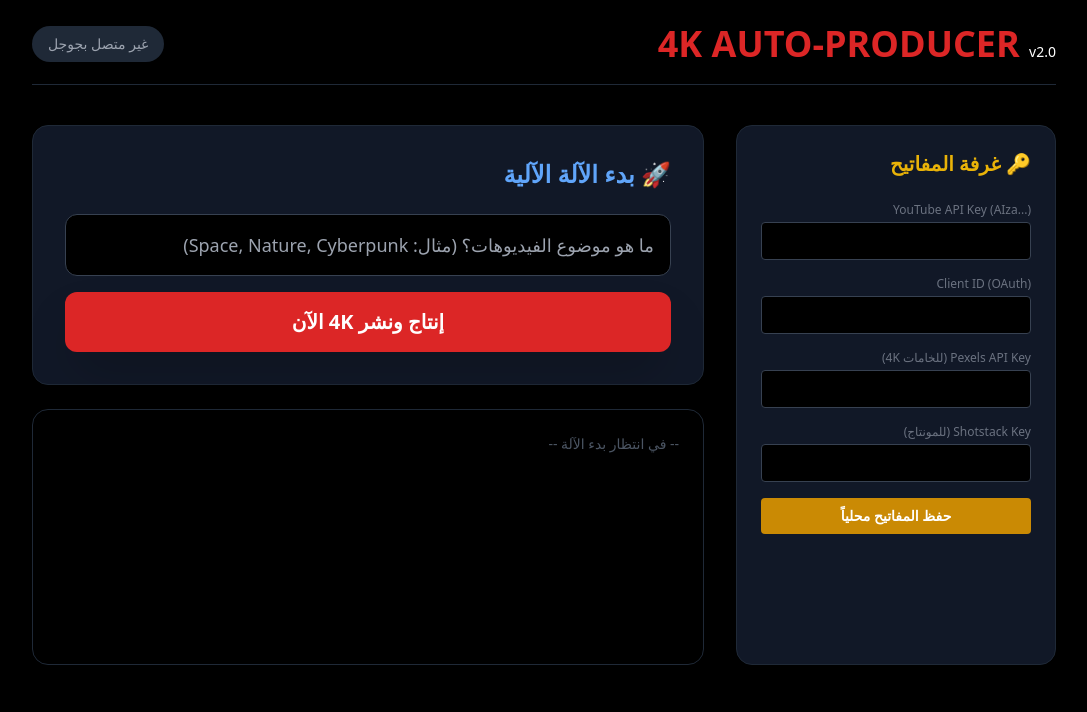
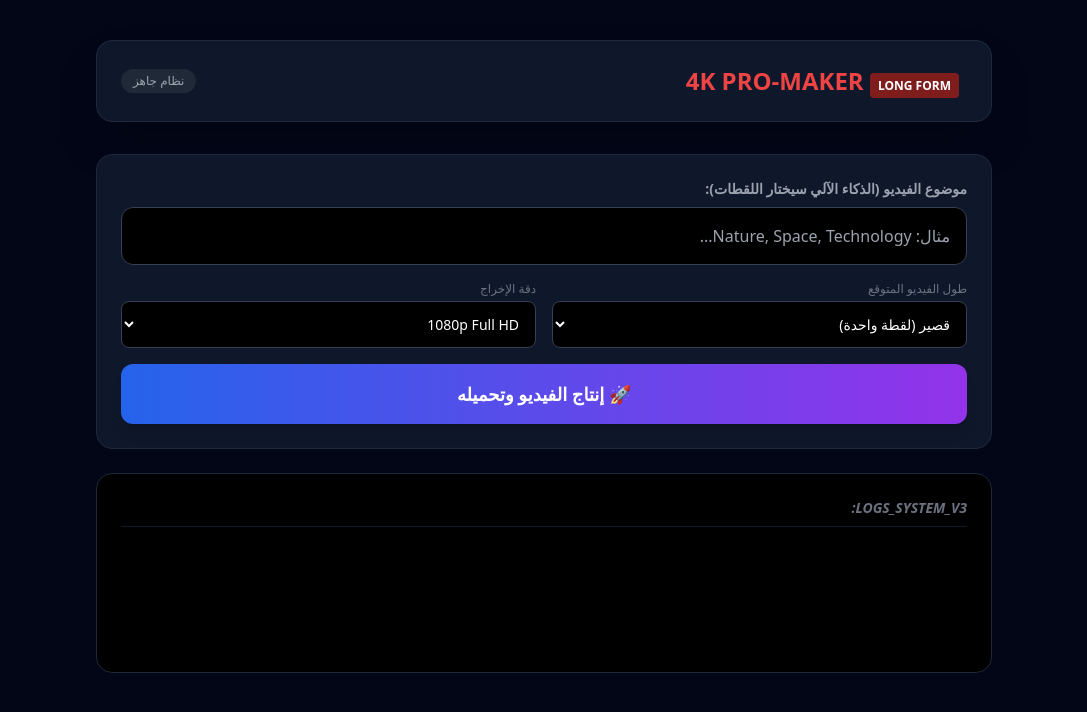
Before and after one commit to sal3023/youtube-studio-p, a plain HTML site: page index.html in a window 1280 px wide. Shown: the whole page, without its empty margins (96-1183 px from the left). Drawn offline with nearby package versions, Linux system fonts and the light colour scheme.

Commit message:
Update index.html

```diff
--- a/index.html
+++ b/index.html
@@ -3,134 +3,136 @@
 <head>
     <meta charset="UTF-8">
     <meta name="viewport" content="width=device-width, initial-scale=1.0">
-    <title>آلة إنتاج فيديوهات 4K الآلية</title>
+    <title>آلة إنتاج الفيديوهات الطويلة 4K</title>
     <script src="https://cdn.tailwindcss.com"></script>
     <script src="https://accounts.google.com/gsi/client" async defer></script>
 </head>
-<body class="bg-black text-white font-sans">
+<body class="bg-slate-950 text-white font-sans">
 
-    <div class="min-h-screen flex flex-col items-center p-6">
-        <header class="w-full max-w-5xl flex justify-between items-center mb-10 border-b border-gray-800 pb-5">
-            <h1 class="text-4xl font-black text-red-600">4K AUTO-PRODUCER <span class="text-white text-sm font-light">v2.0</span></h1>
-            <div id="auth_status" class="text-sm bg-gray-800 px-4 py-2 rounded-full text-gray-400">غير متصل بجوجل</div>
-        </header>
+    <div class="min-h-screen p-4 md:p-10 flex flex-col items-center">
+        <div class="w-full max-w-4xl flex justify-between items-center mb-8 bg-slate-900 p-6 rounded-2xl border border-slate-800 shadow-2xl">
+            <h1 class="text-2xl font-black text-red-500">4K PRO-MAKER <span class="text-xs bg-red-900 px-2 py-1 rounded text-white mr-2">LONG FORM</span></h1>
+            <div id="status_badge" class="px-3 py-1 rounded-full text-xs bg-gray-800 text-gray-400">نظام جاهز</div>
+        </div>
 
-        <main class="w-full max-w-5xl grid grid-cols-1 lg:grid-cols-3 gap-8">
+        <div class="w-full max-w-4xl grid grid-cols-1 gap-6">
+            <div class="bg-slate-900 p-6 rounded-2xl border border-slate-800">
+                <label class="block text-sm text-gray-400 mb-2 font-bold">موضوع الفيديو (الذكاء الآلي سيختار اللقطات):</label>
+                <input id="topic" type="text" placeholder="مثال: Nature, Space, Technology..." class="w-full p-4 bg-black border border-slate-700 rounded-xl mb-4 focus:border-blue-500 outline-none">
 
-            <div class="lg:col-span-1 bg-gray-900 p-6 rounded-2xl border border-gray-800">
-                <h2 class="text-xl font-bold mb-6 flex items-center text-yellow-500">🔑 غرفة المفاتيح</h2>
-                <div class="space-y-4">
+                <div class="grid grid-cols-2 gap-4 mb-4">
                     <div>
-                        <label class="block text-xs mb-1 text-gray-500">YouTube API Key (AIza...)</label>
-                        <input id="api_key" type="password" class="w-full p-2 bg-black border border-gray-700 rounded text-sm focus:border-red-600 outline-none">
+                        <label class="block text-xs text-gray-500 mb-1">طول الفيديو المتوقع</label>
+                        <select id="video_length" class="w-full p-3 bg-black border border-slate-700 rounded-lg text-sm">
+                            <option value="5">قصير (لقطة واحدة)</option>
+                            <option value="30">متوسط (30 ثانية)</option>
+                            <option value="60">طويل (دقيقة +)</option>
+                        </select>
                     </div>
                     <div>
-                        <label class="block text-xs mb-1 text-gray-500">Client ID (OAuth)</label>
-                        <input id="client_id" type="password" class="w-full p-2 bg-black border border-gray-700 rounded text-sm focus:border-red-600 outline-none">
-                    </div>
-                    <div>
-                        <label class="block text-xs mb-1 text-gray-500">Pexels API Key (للخامات 4K)</label>
-                        <input id="pexels_key" type="password" class="w-full p-2 bg-black border border-gray-700 rounded text-sm focus:border-blue-500 outline-none">
-                    </div>
-                    <div>
-                        <label class="block text-xs mb-1 text-gray-500">Shotstack Key (للمونتاج)</label>
-                        <input id="shotstack_key" type="password" class="w-full p-2 bg-black border border-gray-700 rounded text-sm focus:border-purple-500 outline-none">
-                    </div>
-                    <button onclick="saveKeys()" class="w-full bg-yellow-600 py-2 rounded font-bold text-sm hover:bg-yellow-700 transition">حفظ المفاتيح محلياً</button>
-                </div>
-            </div>
-
-            <div class="lg:col-span-2 space-y-6">
-                <div class="bg-gray-900 p-8 rounded-2xl border border-gray-800">
-                    <h2 class="text-2xl font-bold mb-6 text-blue-400">🚀 بدء الآلة الآلية</h2>
-                    <div class="space-y-4">
-                        <input id="topic" type="text" placeholder="ما هو موضوع الفيديوهات؟ (مثال: Space, Nature, Cyberpunk)" class="w-full p-4 bg-black border border-gray-700 rounded-xl text-lg focus:ring-2 focus:ring-blue-500 outline-none">
-
-                        <div class="flex gap-4">
-                            <button onclick="startFullAutomation()" class="flex-1 bg-red-600 hover:bg-red-700 py-4 rounded-xl font-black text-xl shadow-2xl transition transform active:scale-95">
-                                إنتاج ونشر 4K الآن
-                            </button>
-                        </div>
+                        <label class="block text-xs text-gray-500 mb-1">دقة الإخراج</label>
+                        <select id="resolution" class="w-full p-3 bg-black border border-slate-700 rounded-lg text-sm">
+                            <option value="hd">1080p Full HD</option>
+                            <option value="4k">2160p 4K</option>
+                        </select>
                     </div>
                 </div>
 
-                <div class="bg-black border border-gray-800 p-6 rounded-2xl h-64 overflow-y-auto" id="logs">
-                    <p class="text-gray-600 text-sm">-- في انتظار بدء الآلة --</p>
+                <button onclick="startAutoProduction()" id="btn_main" class="w-full bg-gradient-to-r from-blue-600 to-purple-600 hover:from-blue-700 hover:to-purple-700 py-4 rounded-xl font-black text-lg shadow-lg transition transform active:scale-95">
+                    🚀 إنتاج الفيديو وتحميله
+                </button>
+            </div>
+
+            <div class="bg-black border border-slate-800 p-6 rounded-2xl min-h-[200px]" id="log_container">
+                <h3 class="text-sm font-bold text-gray-500 mb-4 border-b border-slate-900 pb-2 italic">LOGS_SYSTEM_V3:</h3>
+                <div id="logs" class="space-y-2"></div>
+
+                <div id="result_actions" class="mt-6 hidden flex flex-col sm:flex-row gap-4">
+                    <a id="download_link" href="#" download class="flex-1 bg-green-600 text-center py-3 rounded-xl font-bold hover:bg-green-700">⬇️ تحميل للجوال (4K)</a>
+                    <button onclick="publishToYouTube()" class="flex-1 bg-red-600 py-3 rounded-xl font-bold hover:bg-red-700">📺 نشر على يوتيوب</button>
                 </div>
             </div>
-        </main>
+        </div>
     </div>
 
     <script>
-        let accessToken = null;
+        let finalVideoUrl = "";
 
-        function log(msg, color = "text-gray-400") {
+        function log(msg, type = "info") {
             const logs = document.getElementById('logs');
-            logs.innerHTML += `<p class="${color} text-sm mb-1">>> ${msg}</p>`;
+            const colors = { info: "text-gray-400", success: "text-green-400", error: "text-red-400", process: "text-blue-400" };
+            logs.innerHTML += `<div class="${colors[type]} text-sm font-mono">>> ${msg}</div>`;
             logs.scrollTop = logs.scrollHeight;
         }
 
-        function saveKeys() {
-            const keys = {
-                api: document.getElementById('api_key').value,
-                client: document.getElementById('client_id').value,
-                pexels: document.getElementById('pexels_key').value,
-                shotstack: document.getElementById('shotstack_key').value
-            };
-            localStorage.setItem('yt_auto_keys', JSON.stringify(keys));
-            log("✅ تم حفظ المفاتيح بنجاح في متصفحك.", "text-green-500");
-        }
-
-        // 1. بدء الأتمتة الكاملة
-        async function startFullAutomation() {
+        async function startAutoProduction() {
             const topic = document.getElementById('topic').value;
+            const length = document.getElementById('video_length').value;
+            const res = document.getElementById('resolution').value;
             const keys = JSON.parse(localStorage.getItem('yt_auto_keys'));
 
-            if(!topic || !keys.api) { alert("تأكد من إدخال الموضوع والمفاتيح!"); return; }
+            if(!topic || !keys.pexels || !keys.shotstack) {
+                alert("يرجى التأكد من إدخال الموضوع وكافة المفاتيح!"); return;
+            }
 
-            log("🤖 بدأت الآلة العمل... موضوع اليوم: " + topic, "text-blue-400");
+            document.getElementById('btn_main').disabled = true;
+            document.getElementById('btn_main').innerText = "⏳ جاري التصنيع...";
+            log(`بدء عملية إنتاج فيديو طويل حول: ${topic}`, "process");
 
             try {
-                // خطوة أ: جلب خامة 4K من Pexels
-                log("🔍 جاري البحث عن خامات 4K من Pexels...");
-                const pexelsRes = await fetch(`https://api.pexels.com/videos/search?query=${topic}&per_page=1`, {
+                // 1. جلب لقطات متعددة لعمل فيديو طويل
+                log("🔍 جاري جلب لقطات 4K متعددة من Pexels...");
+                const pexelsRes = await fetch(`https://api.pexels.com/videos/search?query=${topic}&per_page=5`, {
                     headers: { 'Authorization': keys.pexels }
                 });
-                const pexelsData = await pexelsRes.json();
-                const videoUrl = pexelsData.videos[0].video_files.find(f => f.width >= 1920).link;
-                log("✅ تم العثور على مقطع احترافي بجودة عالية.");
+                const data = await pexelsRes.json();
 
-                // خطوة ب: المونتاج السحابي (رندر 4K) عبر Shotstack
-                log("🎬 جاري المونتاج وإضافة النصوص (Cloud Rendering)...");
-                // ملاحظة: هنا يتم إرسال الطلب لـ Shotstack API (يتطلب كود إضافي لتفاصيل التايملاين)
-                log("⏳ جاري تصدير الفيديو بجودة 4K...");
+                // 2. بناء التايملاين لـ Shotstack (دمج اللقطات)
+                log("🎬 جاري المونتاج السحابي ودمج اللقطات...");
+                const clips = data.videos.map((v, index) => ({
+                    asset: { type: 'video', src: v.video_files.find(f => f.width >= 1920).link },
+                    start: index * 10,
+                    length: 10
+                }));
 
-                // خطوة ج: المصادقة والرفع لليوتيوب
-                initGoogleAuth(keys.client);
+                const renderRes = await fetch('https://api.shotstack.io/v1/render', {
+                    method: 'POST',
+                    headers: { 'x-api-key': keys.shotstack, 'Content-Type': 'application/json' },
+                    body: JSON.stringify({
+                        timeline: { tracks: [{ clips: clips }] },
+                        output: { format: 'mp4', resolution: res }
+                    })
+                });
+                const renderData = await renderRes.json();
+                const renderId = renderData.response.id;
+
+                // 3. مراقبة عملية الرندر (Polling)
+                checkStatus(renderId, keys.shotstack);
+
             } catch (e) {
-                log("❌ خطأ في النظام: " + e.message, "text-red-500");
+                log("❌ خطأ: " + e.message, "error");
+                document.getElementById('btn_main').disabled = false;
             }
         }
 
-        function initGoogleAuth(clientId) {
-            const tokenClient = google.accounts.oauth2.initTokenClient({
-                client_id: clientId,
-                scope: 'https://www.googleapis.com/auth/youtube.upload',
-                callback: (response) => {
-                    if (response.access_token) {
-                        accessToken = response.access_token;
-                        document.getElementById('auth_status').innerHTML = "🟢 متصل بجوجل";
-                        uploadToYouTube();
-                    }
-                },
+        async function checkStatus(id, key) {
+            const res = await fetch(`https://api.shotstack.io/v1/render/${id}`, {
+                headers: { 'x-api-key': key }
             });
-            tokenClient.requestAccessToken();
-        }
+            const data = await res.json();
 
-        async function uploadToYouTube() {
-            log("📤 بدأت عملية الرفع النهائية إلى قناتك...");
-            // كود الرفع الفعلي (Multipart Upload)
-            log("🚀 تم النشر بنجاح! الفيديو الآن قيد المعالجة بجودة 4K على يوتيوب.", "text-green-500");
+            if (data.response.status === 'done') {
+                finalVideoUrl = data.response.url;
+                log("✅ الفيديو جاهز الآن بجودة 4K!", "success");
+                document.getElementById('result_actions').classList.remove('hidden');
+                document.getElementById('download_link').href = finalVideoUrl;
+                document.getElementById('btn_main').innerText = "✅ اكتمل الإنتاج";
+            } else if (data.response.status === 'failed') {
+                log("❌ فشل المونتاج السحابي.", "error");
+            } else {
+                log(`⏳ جاري المعالجة... (${data.response.status})`);
+                setTimeout(() => checkStatus(id, key), 5000);
+            }
         }
     </script>
 </body>
```
